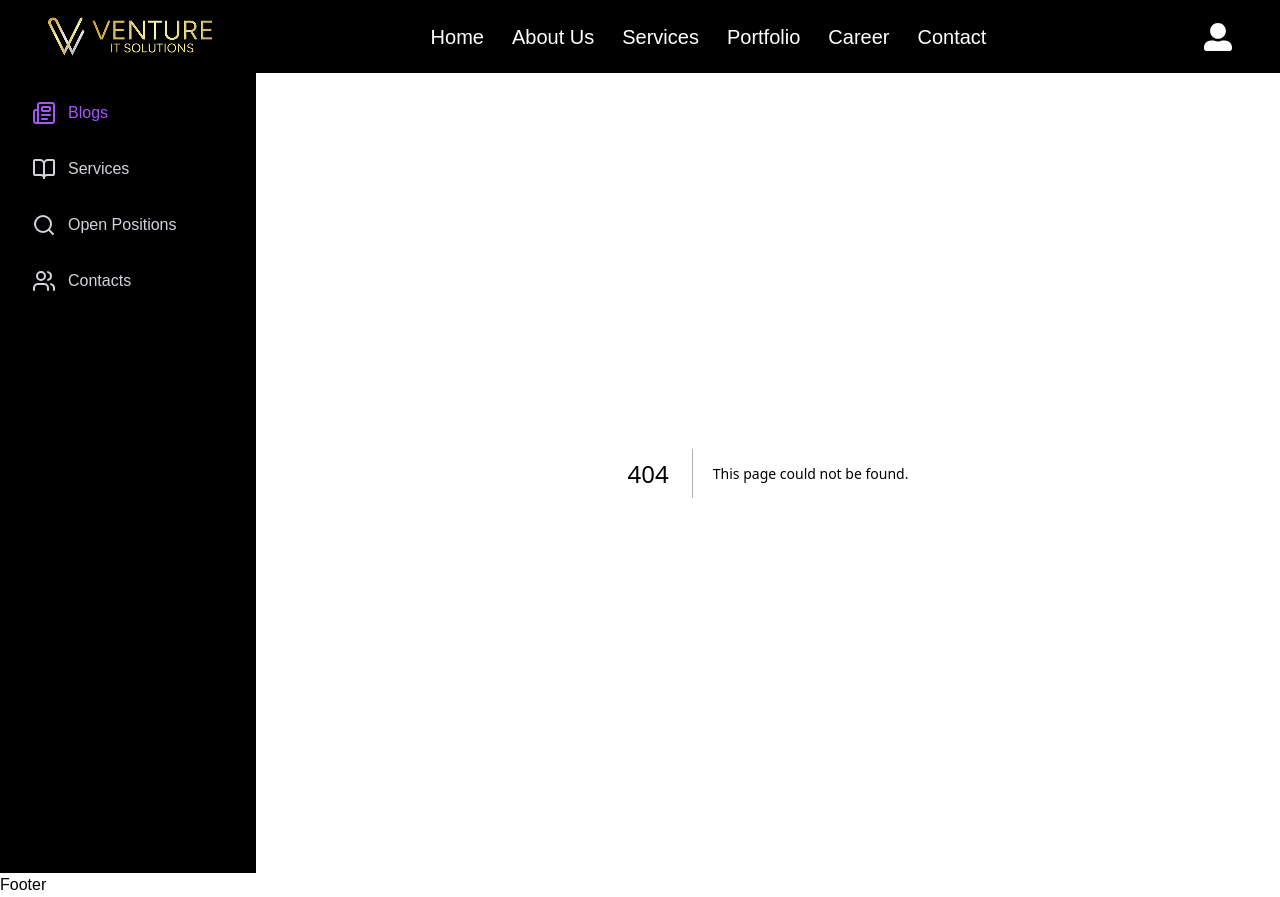
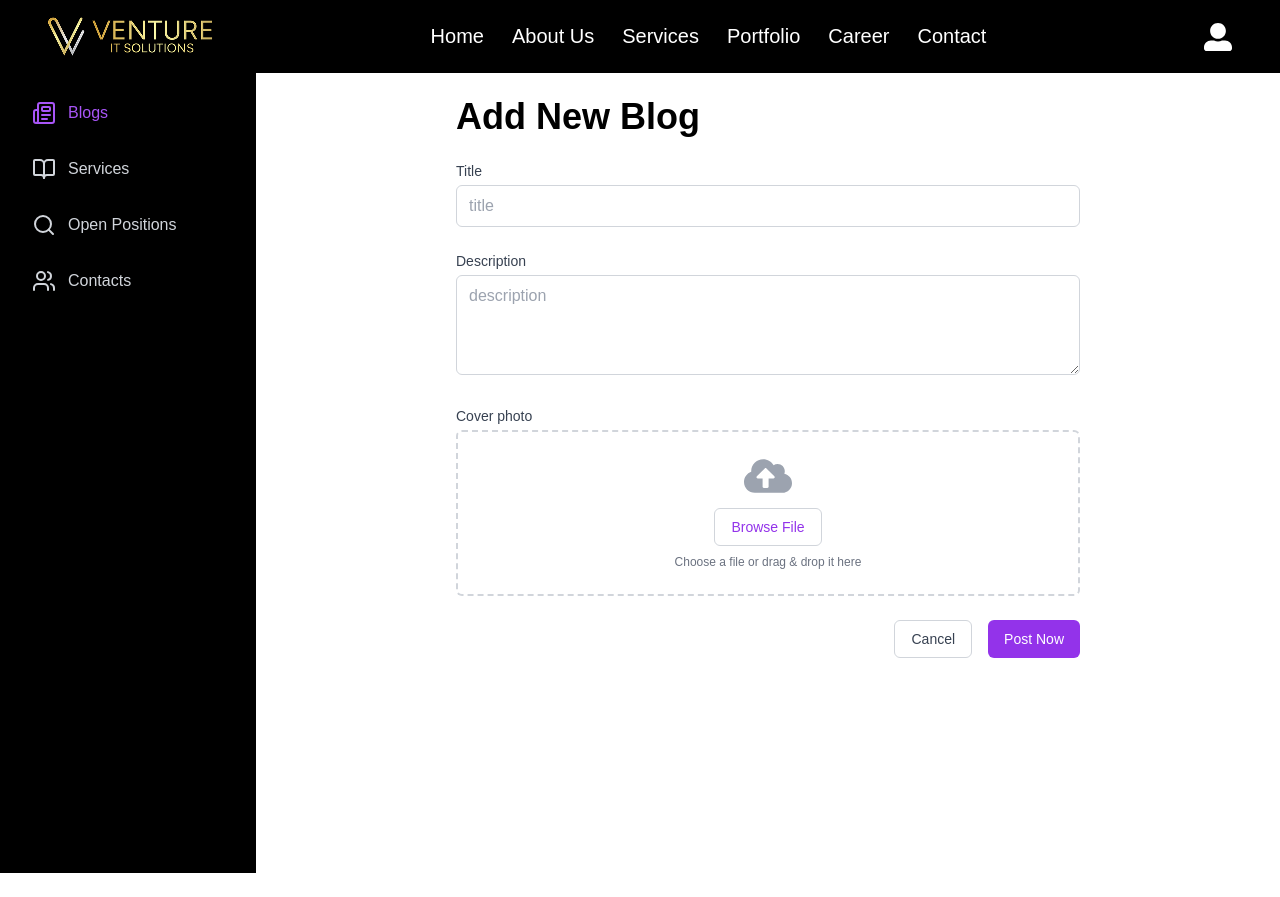
Before and after one commit to saudkhanbpk/venture-admin, a Next.js app: page /addNewBlog in a window 1280 px wide. Before the commit this address had no page. After the commit the page ends 873 px from the top, so only its background shows below. Built offline with nearby package versions, Linux system fonts and the light colour scheme.

Commit message:
nav created

```diff
--- /dev/null
+++ b/src/app/addNewBlog/page.jsx
@@ -0,0 +1,115 @@
+"use client";
+import React, { useState } from 'react';
+import { FaCloudUploadAlt } from 'react-icons/fa';
+
+const page = () => {
+  const [title, setTitle] = useState('');
+  const [description, setDescription] = useState('');
+  const [image, setImage] = useState(null);
+
+  const handleImageChange = (e) => {
+    const file = e.target.files[0];
+    if (file) {
+      setImage(URL.createObjectURL(file));
+    }
+  };
+
+  const handleDrop = (e) => {
+    e.preventDefault();
+    const file = e.dataTransfer.files[0];
+    if (file && file.type.startsWith('image/')) {
+      setImage(URL.createObjectURL(file));
+    }
+  };
+
+  const handleDragOver = (e) => {
+    e.preventDefault();
+  };
+
+  const handleSubmit = (e) => {
+    e.preventDefault();
+    // Handle form submission logic here
+    console.log({ title, description, image });
+  };
+
+  return (
+    <div className="max-w-2xl mx-auto p-6">
+    <div>
+      <h1 className='text-4xl font-bold'>Add New Blog</h1>
+    </div>
+      <form onSubmit={handleSubmit} className="space-y-6 mt-6">
+        <div>
+          <label htmlFor="title" className="block text-sm font-medium text-gray-700 mb-1">
+            Title
+          </label>
+          <input
+            type="text"
+            id="title"
+            value={title}
+            onChange={(e) => setTitle(e.target.value)}
+            placeholder="title"
+            className="w-full px-3 py-2 border border-gray-300 rounded-md focus:outline-none focus:ring-2 focus:ring-purple-500"
+          />
+        </div>
+
+        <div>
+          <label htmlFor="description" className="block text-sm font-medium text-gray-700 mb-1">
+            Description
+          </label>
+          <textarea
+            id="description"
+            value={description}
+            onChange={(e) => setDescription(e.target.value)}
+            placeholder="description"
+            className="w-full px-3 py-2 border border-gray-300 rounded-md focus:outline-none focus:ring-2 focus:ring-purple-500 min-h-[100px]"
+          />
+        </div>
+
+        <div>
+          <label className="block text-sm font-medium text-gray-700 mb-1">
+            Cover photo
+          </label>
+          <div
+            className="mt-1 flex justify-center px-6 pt-5 pb-6 border-2 border-gray-300 border-dashed rounded-md"
+            onDrop={handleDrop}
+            onDragOver={handleDragOver}
+          >
+            <div className="space-y-2 text-center">
+              {image ? (
+                <img src={image} alt="Preview" className="mx-auto h-32 w-auto" />
+              ) : (
+                <FaCloudUploadAlt className="mx-auto h-12 w-12 text-gray-400" />
+              )}
+              <div className="flex justify-center text-sm text-gray-600">
+                <label htmlFor="file-upload" className="relative cursor-pointer bg-white rounded-md font-medium text-purple-600 hover:text-purple-500 focus-within:outline-none">
+                  <span className="inline-block px-4 py-2 border border-gray-300 rounded-md hover:border-purple-500">Browse File</span>
+                  <input id="file-upload" name="file-upload" type="file" className="sr-only" onChange={handleImageChange} accept="image/*" />
+                </label>
+              </div>
+              <p className="text-xs text-gray-500">
+                Choose a file or drag & drop it here
+              </p>
+            </div>
+          </div>
+        </div>
+
+        <div className="flex justify-end space-x-4">
+          <button
+            type="button"
+            className="px-4 py-2 text-sm font-medium text-gray-700 bg-white border border-gray-300 rounded-md hover:bg-gray-50 focus:outline-none focus:ring-2 focus:ring-purple-500"
+          >
+            Cancel
+          </button>
+          <button
+            type="submit"
+            className="px-4 py-2 text-sm font-medium text-white bg-purple-600 rounded-md hover:bg-purple-700 focus:outline-none focus:ring-2 focus:ring-purple-500"
+          >
+            Post Now
+          </button>
+        </div>
+      </form>
+    </div>
+  );
+};
+
+export default page;
--- a/src/app/components/layout/Footer.jsx
+++ /dev/null
@@ -1,9 +0,0 @@
-import React from 'react'
-
-const Footer = () => {
-  return (
-    <div>Footer</div>
-  )
-}
-
-export default Footer
--- a/src/app/components/layout/Navbar.jsx
+++ b/src/app/components/layout/Navbar.jsx
@@ -13,23 +13,23 @@ function Navbar() {
           <Image src={Logo} />
         </div>
 
-        <div className="flex gap-7 text-xl font-medium">
-          <Link href="" className="text-white">
+        <div className="flex gap-7 text-xl font-medium ">
+          <Link href="" className="text-white border-b-2 border-transparent hover:border-white inline-block">
             Home
           </Link>
-          <Link href="" className="text-white">
+          <Link href="" className="text-white border-b-2 border-transparent hover:border-white inline-block">
             About Us
           </Link>
-          <Link href="" className="text-white">
+          <Link href="" className="text-white border-b-2 border-transparent hover:border-white inline-block">
             Services
           </Link>
-          <Link href="" className="text-white">
+          <Link href="" className="text-white border-b-2 border-transparent hover:border-white inline-block">
             Portfolio
           </Link>
-          <Link href="" className="text-white">
+          <Link href="" className="text-white border-b-2 border-transparent hover:border-white inline-block">
             Career
           </Link>
-          <Link href="" className="text-white">
+          <Link href="" className="text-white border-b-2 border-transparent hover:border-white inline-block">
             Contact
           </Link>
         </div>
--- a/src/app/components/sections/BlogSections/SearchFilter.jsx
+++ b/src/app/components/sections/BlogSections/SearchFilter.jsx
@@ -1,10 +1,43 @@
+// "use client";
+// import React from "react";
+// import { IoFilter } from "react-icons/io5";
+// import { IoMdAdd } from "react-icons/io";
+// import SearchInput from "../../common/SearchInput";
+
+// function SearchFilter() {
+//   return (
+//     <>
+//       <div className="flex justify-between items-center px-8 py-20">
+//         <div>
+//           <SearchInput />
+//         </div>
+
+//         <button className="bg-[#000AFF] px-3 py-2 flex items-center gap-2 rounded-md">
+//           <IoMdAdd color="#fff" size={18} />
+//           <span className="text-white">Add Blog</span>
+//         </button>
+//       </div>
+//     </>
+//   );
+// }
+
+// export default SearchFilter;
+
+
 "use client";
 import React from "react";
 import { IoFilter } from "react-icons/io5";
 import { IoMdAdd } from "react-icons/io";
 import SearchInput from "../../common/SearchInput";
+import { useRouter } from "next/navigation";
 
 function SearchFilter() {
+  const router = useRouter();
+
+  const handleAddBlog = () => {
+    router.push('/addNewBlog');
+  };
+
   return (
     <>
       <div className="flex justify-between items-center px-8 py-20">
@@ -12,10 +45,13 @@ function SearchFilter() {
           <SearchInput />
         </div>
 
-        <div className="bg-[#000AFF] px-3 py-2 flex items-center gap-2 rounded-md">
+        <button
+          onClick={handleAddBlog}
+          className="bg-[#000AFF] px-3 py-2 flex items-center gap-2 rounded-md hover:bg-blue-700 transition-colors"
+        >
           <IoMdAdd color="#fff" size={18} />
           <span className="text-white">Add Blog</span>
-        </div>
+        </button>
       </div>
     </>
   );
--- a/src/app/layout.js
+++ b/src/app/layout.js
@@ -1,6 +1,5 @@
 import { Geist, Geist_Mono } from "next/font/google";
 import "./globals.css";
-import Footer from "./components/layout/Footer";
 import Sidebar from "./components/layout/Sidebar";
 import Navbar from "./components/layout/Navbar";
 
@@ -28,7 +27,6 @@ export default function RootLayout({ children }) {
           <Sidebar />
           <main className="flex-1">{children}</main>
         </div>
-        <Footer />
       </body>
     </html>
   );
```
